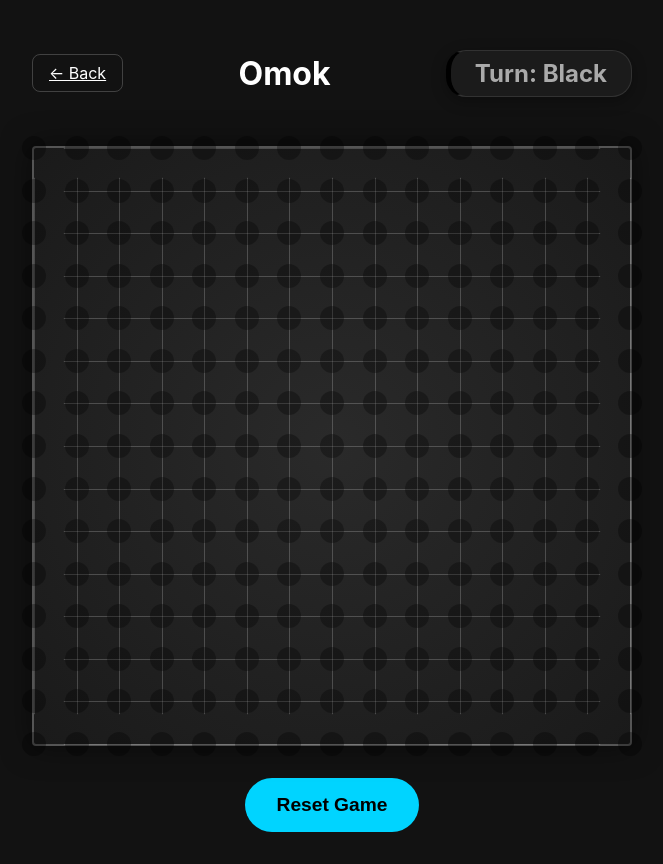
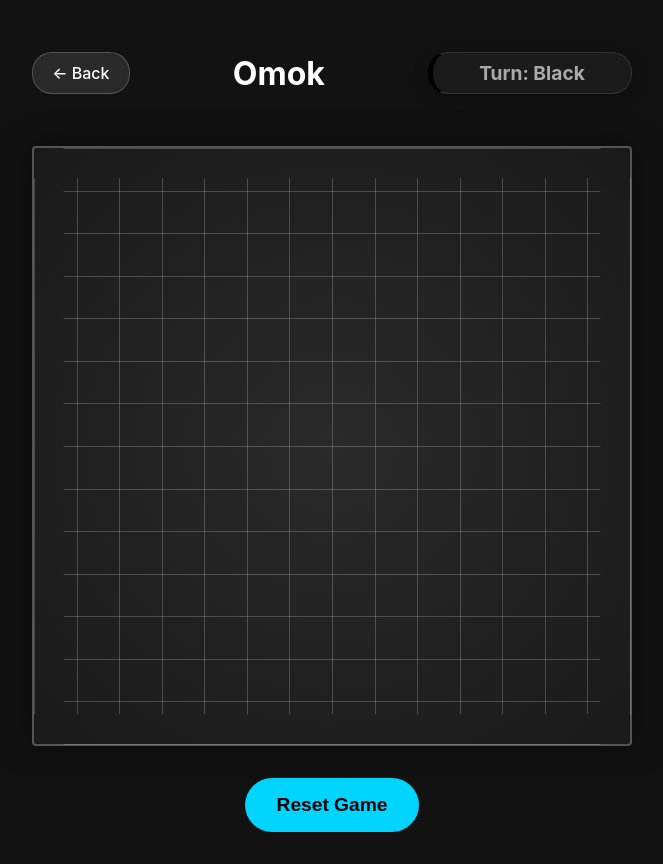
Before and after one commit to iloveadi/netflify, a React (Vite) app: page /omok in a window 1280 px wide. Shown: the whole page, without its empty margins (308-971 px from the left). Built offline with nearby package versions, Linux system fonts and the light colour scheme.

Commit message:
Fix Omok UI: Completely hide ghost stones by default

```diff
--- a/src/games/omok/OmokGame.css
+++ b/src/games/omok/OmokGame.css
@@ -19,28 +19,38 @@
 }
 
 .back-btn {
-    background: transparent;
+    background: rgba(255, 255, 255, 0.1);
     border: 1px solid rgba(255, 255, 255, 0.2);
     color: #fff;
-    padding: 0.5rem 1rem;
-    border-radius: 8px;
+    padding: 0.6rem 1.2rem;
+    border-radius: 20px;
     cursor: pointer;
-    transition: all 0.3s;
+    transition: all 0.3s ease;
+    display: flex;
+    align-items: center;
+    gap: 0.5rem;
+    font-weight: 500;
+    backdrop-filter: blur(4px);
+    text-decoration: none;
 }
 
 .back-btn:hover {
-    background: rgba(255, 255, 255, 0.1);
-    border-color: #fff;
+    background: rgba(176, 38, 255, 0.2);
+    border-color: var(--accent-color);
+    transform: translateX(-3px);
+    box-shadow: 0 0 10px rgba(176, 38, 255, 0.3);
 }
 
 .turn-indicator {
-    font-size: 1.5rem;
+    font-size: 1.2rem;
     font-weight: bold;
     padding: 0.5rem 1.5rem;
     border-radius: 20px;
     background: rgba(30, 30, 30, 0.8);
     border: 1px solid rgba(255, 255, 255, 0.1);
     box-shadow: 0 4px 15px rgba(0, 0, 0, 0.3);
+    min-width: 150px;
+    text-align: center;
 }
 
 .turn-indicator.black {
@@ -109,19 +119,42 @@
     display: flex;
     align-items: center;
     justify-content: center;
-    /* Debugging area */
-    /* background: rgba(255,0,0,0.1); */
+}
+
+/* Hover Stone (The Ghost) */
+.hover-stone {
+    width: 80%;
+    height: 80%;
+    border-radius: 50%;
+    opacity: 0;
+    /* Hidden by default */
+    transition: opacity 0.2s;
+    pointer-events: none;
+    /* Let clicks pass through if needed */
 }
 
 .cell-intersection:hover .hover-stone {
-    opacity: 0.5;
+    opacity: 0.6;
+    /* Show only on hover */
 }
 
+.hover-stone.black {
+    background: rgba(0, 0, 0, 0.8);
+    box-shadow: 0 0 5px rgba(0, 0, 0, 0.5);
+}
+
+.hover-stone.white {
+    background: rgba(255, 255, 255, 0.8);
+    box-shadow: 0 0 5px rgba(255, 255, 255, 0.5);
+}
+
+/* Placed Stones */
 .stone {
     width: 90%;
     height: 90%;
     border-radius: 50%;
     box-shadow: 2px 2px 5px rgba(0, 0, 0, 0.5);
+    z-index: 5;
 }
 
 .stone.black {
@@ -132,20 +165,6 @@
 .stone.white {
     background: radial-gradient(circle at 30% 30%, #fff, #ddd);
     box-shadow: 2px 2px 5px rgba(0, 0, 0, 0.3), 0 0 10px rgba(255, 255, 255, 0.4);
-}
-
-.hover-stone {
-    width: 80%;
-    height: 80%;
-    border-radius: 50%;
-}
-
-.hover-stone.black {
-    background: rgba(0, 0, 0, 0.3);
-}
-
-.hover-stone.white {
-    background: rgba(255, 255, 255, 0.3);
 }
 
 .last-move-marker {
@@ -159,6 +178,7 @@
     transform: translate(-50%, -50%);
     opacity: 0.8;
     box-shadow: 0 0 5px red;
+    z-index: 6;
 }
 
 .winner-modal {
@@ -184,6 +204,11 @@
     text-shadow: 0 0 20px var(--accent-color);
 }
 
+.controls {
+    display: flex;
+    gap: 1rem;
+}
+
 .reset-btn {
     padding: 1rem 2rem;
     font-size: 1.2rem;
@@ -194,7 +219,6 @@
     cursor: pointer;
     font-weight: bold;
     transition: transform 0.2s, box-shadow 0.2s;
-    margin: 0 0.5rem;
 }
 
 .reset-btn:hover {
```
